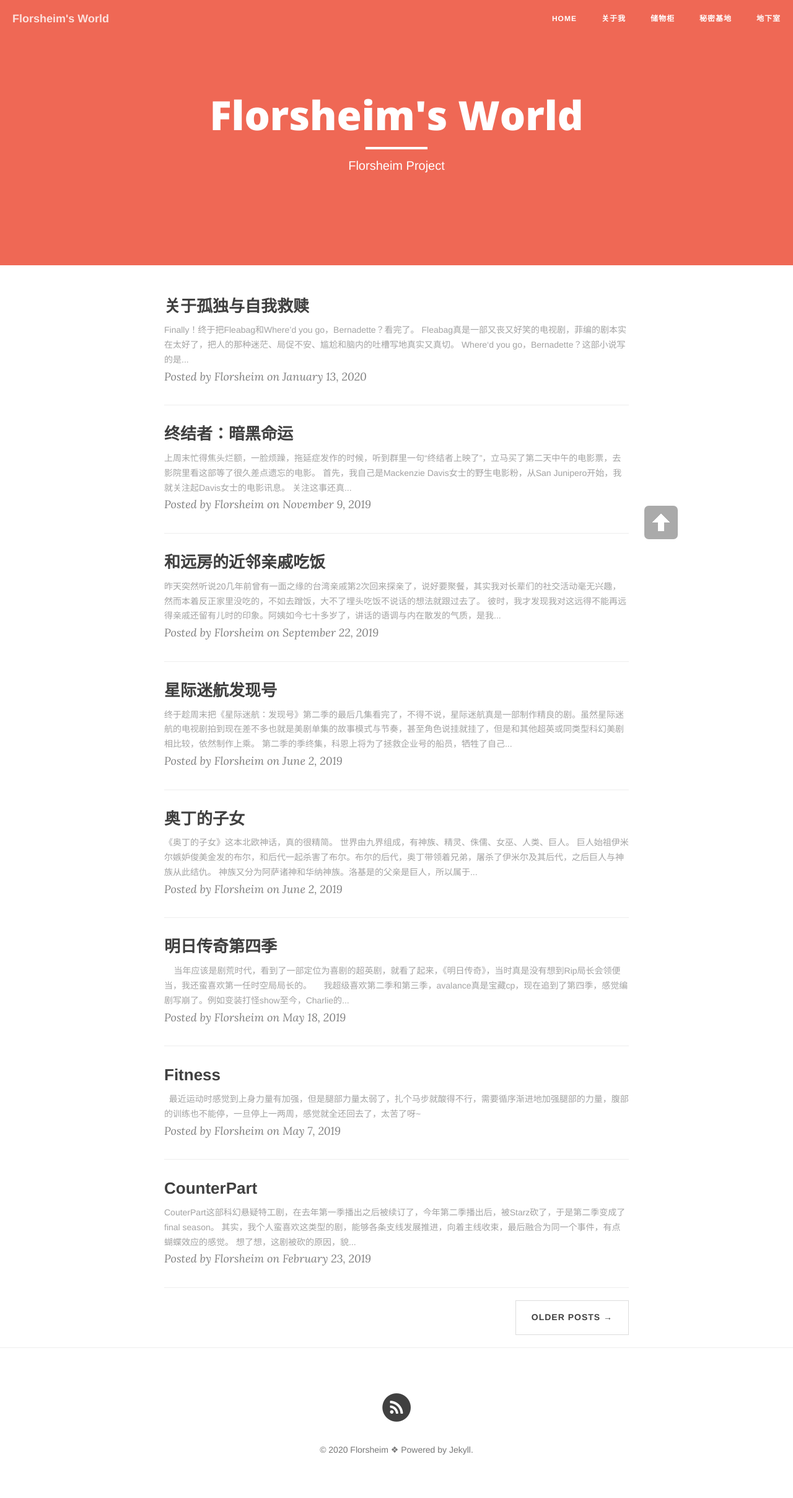
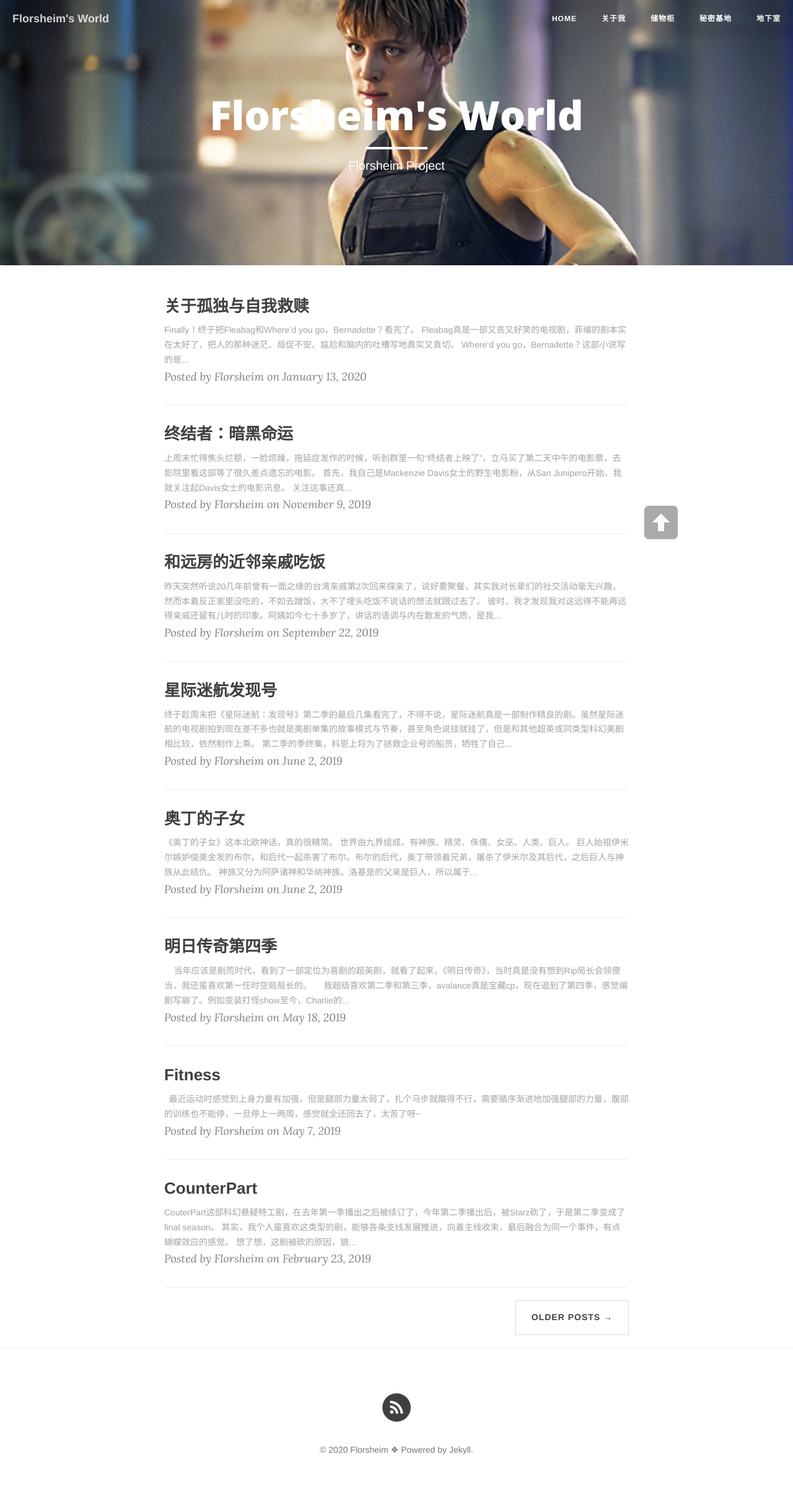
Before and after one commit to bear-kid/bear-kid.github.io, a Jekyll site: the page built from index.html, in a window 1280 px wide. Shown: the whole page at 62% size. Built offline with Jekyll 4.4.1, drawn with Linux system fonts in a browser that asks for light colours; nearby versions of some CDN libraries; the list of posts is cut into pages by our own code.

Commit message:
Update _config.yml

```diff
--- a/_config.yml
+++ b/_config.yml
@@ -1,6 +1,6 @@
 # Site settings
 title: Florsheim's World
-header-img: "img/red.jpg"
+header-img: "img/md.jpg"
 tagline: "cn"
 description: "Florsheim Project"
 baseurl: ""
```
